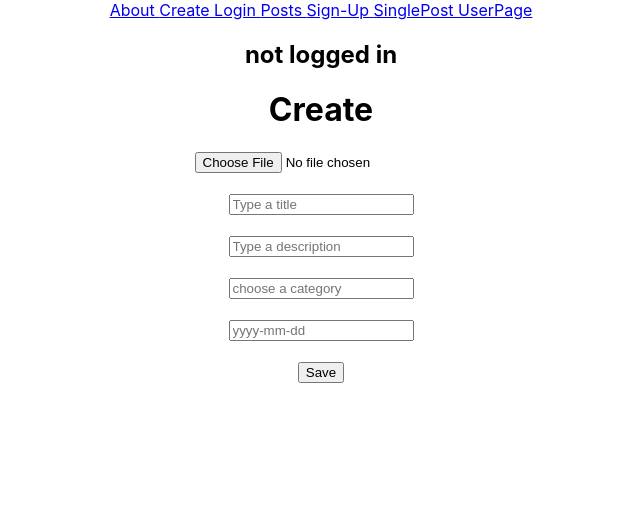
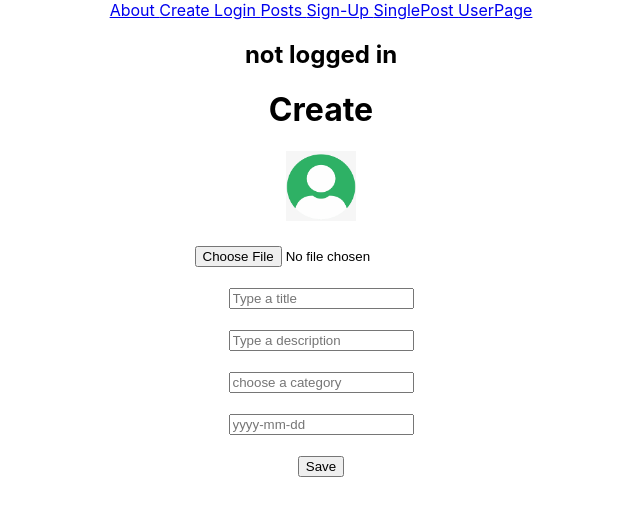
Before and after one commit to tjalfe12/GreenLeaf, a React (Create React App) app in the folder greenleaf/: page /create in a window 1280 px wide. Shown: the top 516 px of the page, without its empty margins (319-959 px from the left). Built offline with nearby package versions, Linux system fonts and the light colour scheme.

Commit message:
added img preview on create

```diff
--- a/greenleaf/src/pages/Create.js
+++ b/greenleaf/src/pages/Create.js
@@ -1,4 +1,5 @@
 import { useState, useEffect } from "react";
+import imgPlaceholder from "../default.png";
 
 export default function Create(props) {
   const [image, setImage] = useState("");
@@ -63,6 +64,16 @@ export default function Create(props) {
     <div>
       <h1>Create</h1>
       <form onSubmit={handleSubmit}>
+        <img
+          className="image-preview"
+          src={image}
+          alt=" "
+          height="70"
+          width="70"
+          onError={(event) => (event.target.src = imgPlaceholder)}
+        />
+        <br />
+        <br />
         <input type="file" accept="image/*" onChange={handleImageChange} />
         <br />
         <br />
```
Also changed, not shown: greenleaf/src/default.png (added).
